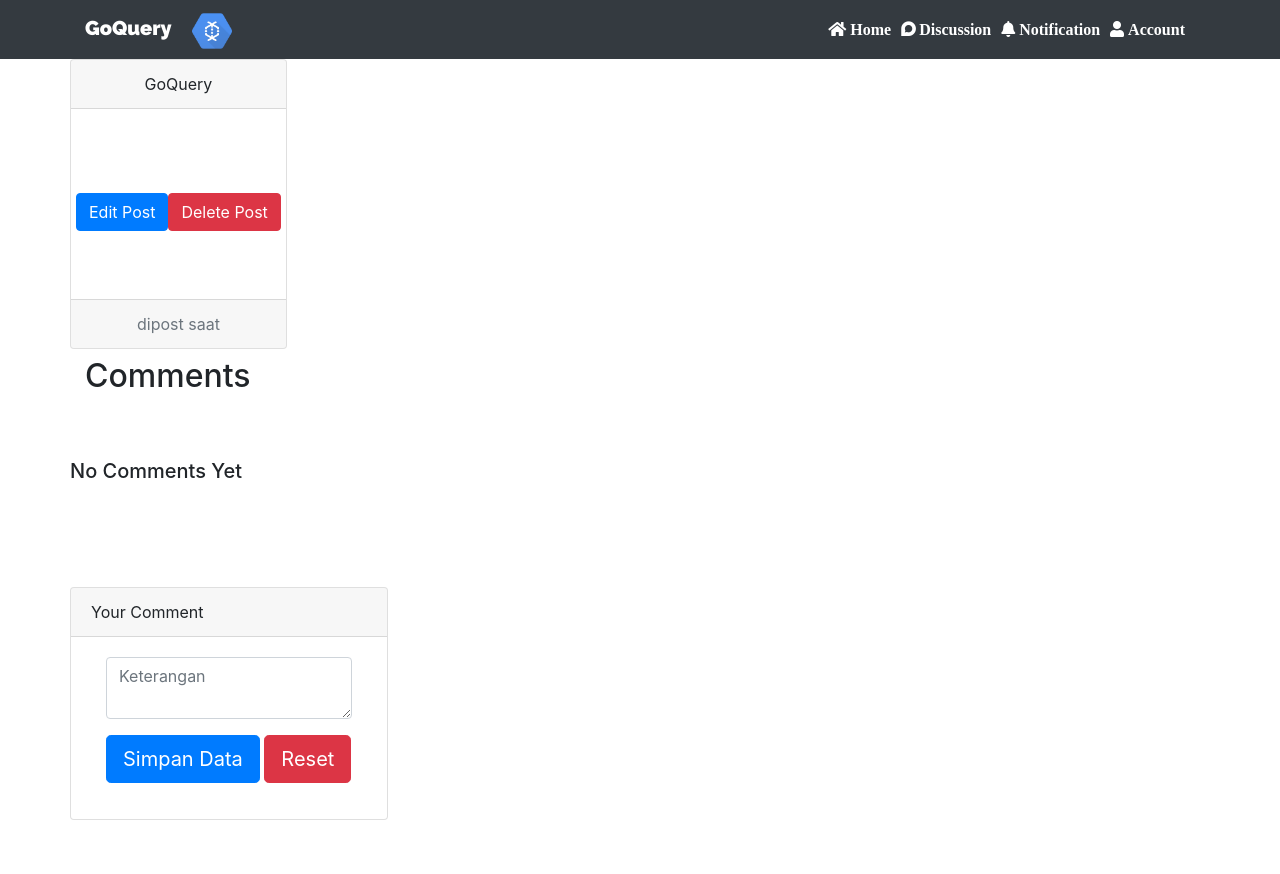
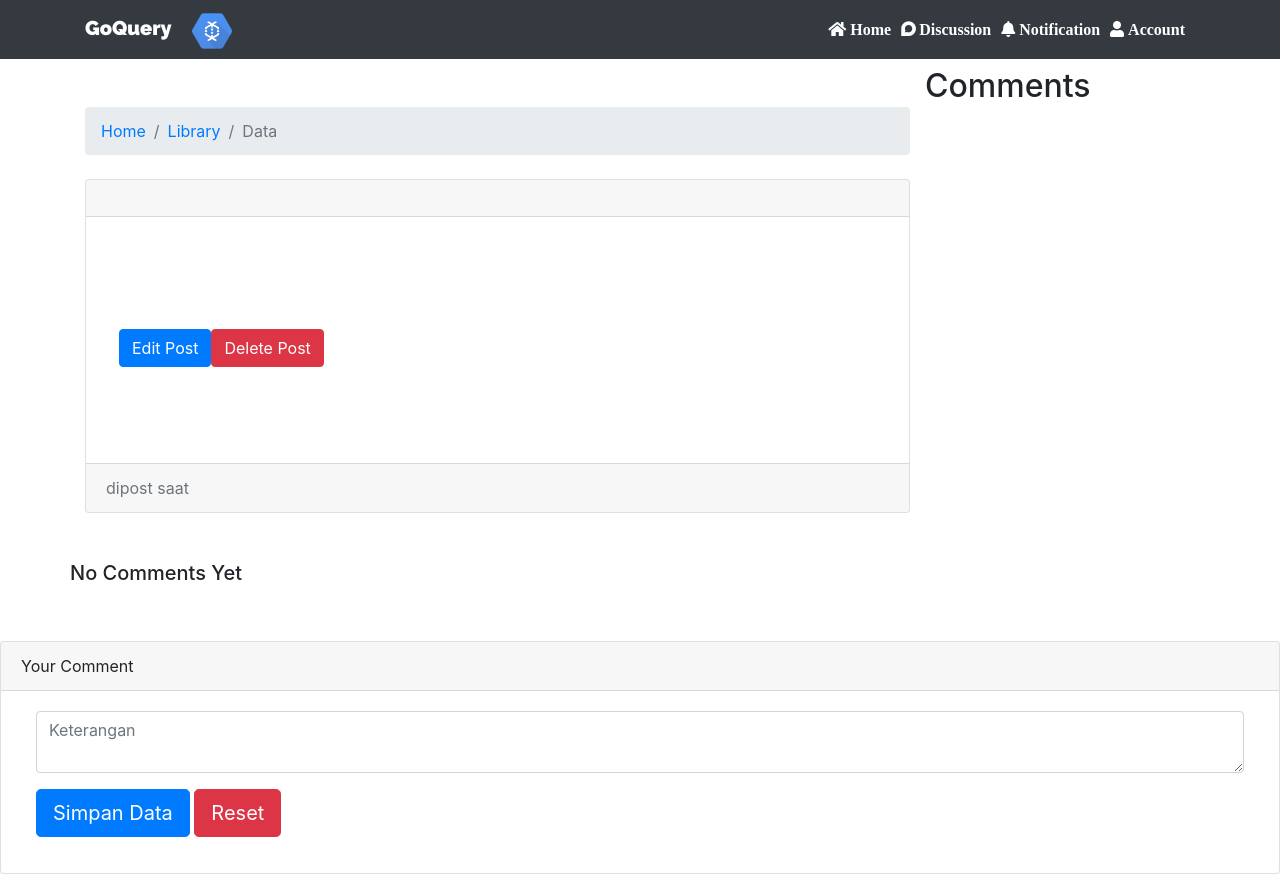
Before and after one commit to IMKDeadline/goquery, a CodeIgniter app: page /goquery/index.php/forum/index in a window 1280 px wide. Before the commit the page ends 820 px from the top, so only its background shows below. Run offline with CodeIgniter, Linux system fonts and the light colour scheme; data comes from the database, SQL or seed files in the repository; data that the repository does not hold is empty; some libraries are stand-ins or nearby versions.

Commit message:
Perbaikan Forum 50%

```diff
--- a/application/models/M_forum.php
+++ b/application/models/M_forum.php
@@ -24,10 +24,7 @@ class M_forum extends CI_Model {
 
 
 	public function get_all_post(){
-    $this->db->select('post.id_post, post.judul, post.tanggal, post.created_by, first_name, last_name');
-    $this->db->from('post');
-    $this->db->join('users','username = created_by');
-    $data = $this->db->get();
+    $data = $this->db->get('post');
     if($data->num_rows() > 0){
       return $data->result();
     }else{
--- a/application/views/forum/v_forum_detail.php
+++ b/application/views/forum/v_forum_detail.php
@@ -1,11 +1,21 @@
 <div class="container">
   <div class="row">
-    <div class="card text-center">
+    <div class="col-md-9 col-sm-9 col-12">
+      <div class="pt-5 pb-2">
+        <nav aria-label="breadcrumb">
+          <ol class="breadcrumb">
+            <li class="breadcrumb-item"><a href="#">Home</a></li>
+            <li class="breadcrumb-item"><a href="#">Library</a></li>
+            <li class="breadcrumb-item active" aria-current="page">Data</li>
+          </ol>
+        </nav>
+      </div>
+
+      <div class="card">
         <div class="card-header">
-        GoQuery
+          <h4 class="card-title display-5"><?=$post->judul?></h4>
         </div>
-      <div class="card-body">
-        <h5 class="card-title"><?=$post->judul?></h5>
+        <div class="card-body p-5">
           <p class="card-text"><?=$post->isi?></p>
 
           <?php if($post->created_by == $this->session->userdata('username')){ ?>
@@ -23,11 +33,14 @@
         <div class="card-footer text-muted">
           <?= 'dipost saat '.$post->tanggal?>
         </div>
+
+
+
+
       </div>
       </div>
 
         <h2 class="py-2">Comments</h2>
-  <div class="row">
       <?php
       if(!empty($all_comment)){
        foreach ($all_comment as $comment){ ?>
@@ -54,7 +67,7 @@
       </div>
 
 
-  <div class="row py-5">
+    </div>
 
         <!-- Box Comment  -->
         <div class="card">
```
Lines whose indentation alone changed are shown as unchanged.
